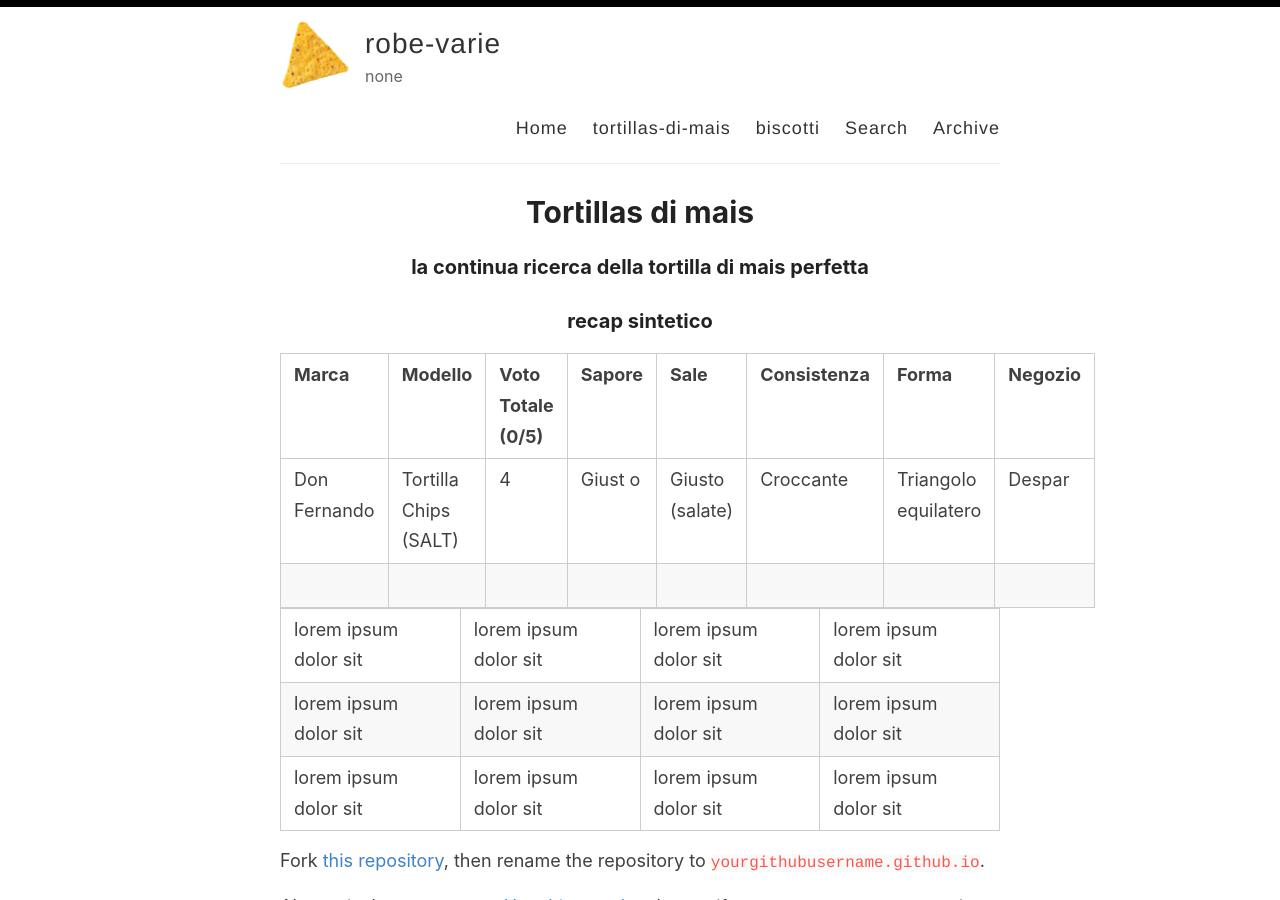
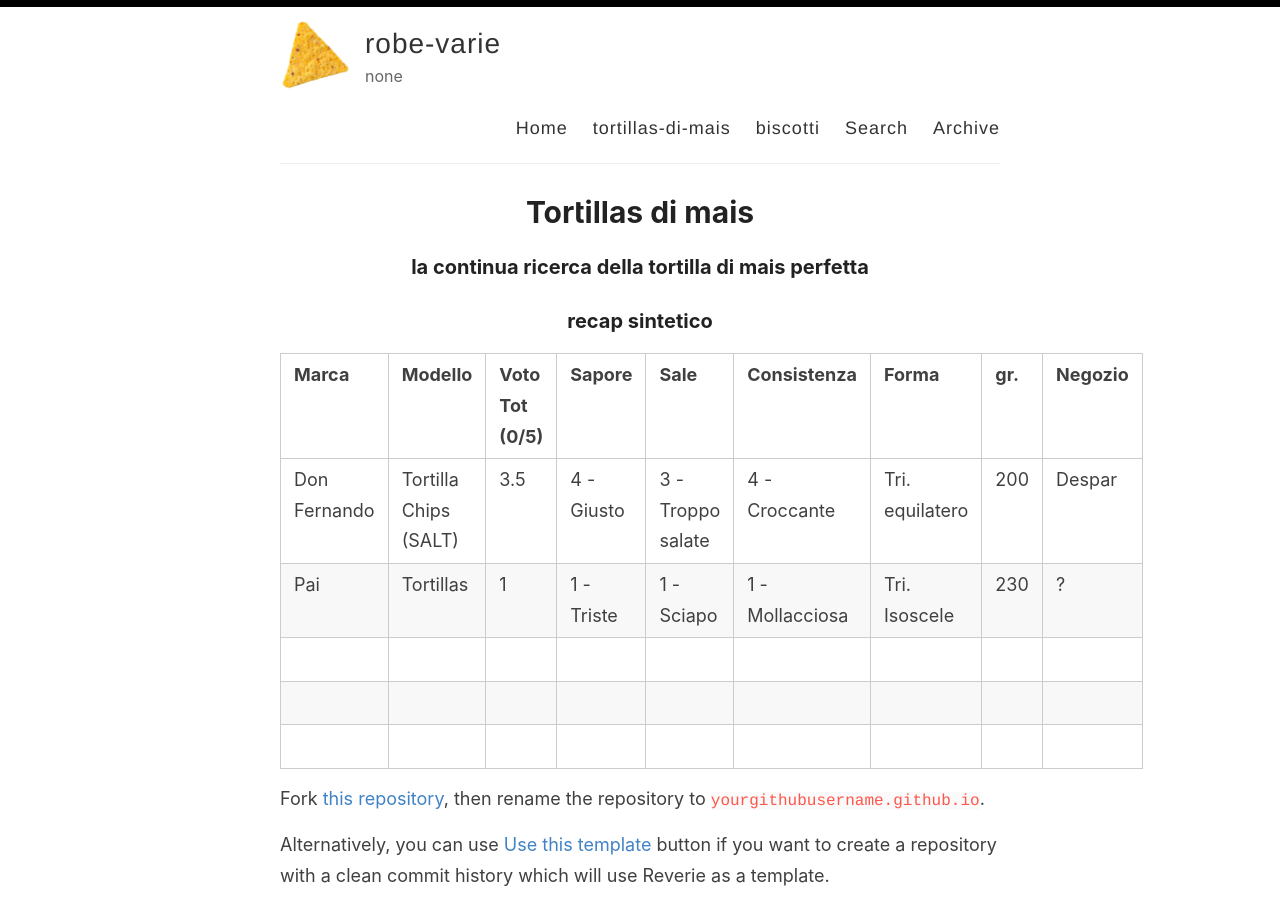
Before and after one commit to robe-varie/robe-varie.github.io, a Jekyll site: the page built from _pages/tortillas-di-mais.md, in a window 1280 px wide and 900 px high. Built offline with Jekyll 4.4.1, drawn with Linux system fonts in a browser that asks for light colours.

Commit message:
Update tortillas-di-mais.md

```diff
--- a/_pages/tortillas-di-mais.md
+++ b/_pages/tortillas-di-mais.md
@@ -10,14 +10,14 @@ permalink: /tortillas-di-mais/
 
 ### recap sintetico
 
-| Marca             | Modello           | Voto Totale (0/5) | Sapore            | Sale              | Consistenza       | Forma             | Negozio           |
-| ----------------- | ----------------- | ----------------- | ----------------- | ----------------- | ----------------- | ----------------- | ----------------- |
-| Don Fernando      | Tortilla Chips (SALT) | 4             | Giust o           | Giusto (salate)   | Croccante         | Triangolo equilatero | Despar            |
-| | | | | | | | |
+| Marca             | Modello           | Voto Tot (0/5) | Sapore            | Sale              | Consistenza       | Forma             |  gr. | Negozio           |
+| ----------------- | ----------------- | -------------- | ----------------- | ----------------- | ----------------- | ----------------- | ----------------- |
+| Don Fernando | Tortilla Chips (SALT) | 3.5 | 4 - Giusto | 3 - Troppo salate | 4 - Croccante | Tri. equilatero | 200 | Despar |
+| Pai | Tortillas | 1 | 1 - Triste | 1 - Sciapo | 1 - Mollacciosa | Tri. Isoscele | 230 | ? |
+| | | | | | | | | |
+| | | | | | | | | |
+| | | | | | | | | |
 
-| lorem ipsum dolor sit | lorem ipsum dolor sit | lorem ipsum dolor sit | lorem ipsum dolor sit |
-| lorem ipsum dolor sit | lorem ipsum dolor sit | lorem ipsum dolor sit | lorem ipsum dolor sit |
-| lorem ipsum dolor sit | lorem ipsum dolor sit | lorem ipsum dolor sit | lorem ipsum dolor sit |
 
 
 
```
